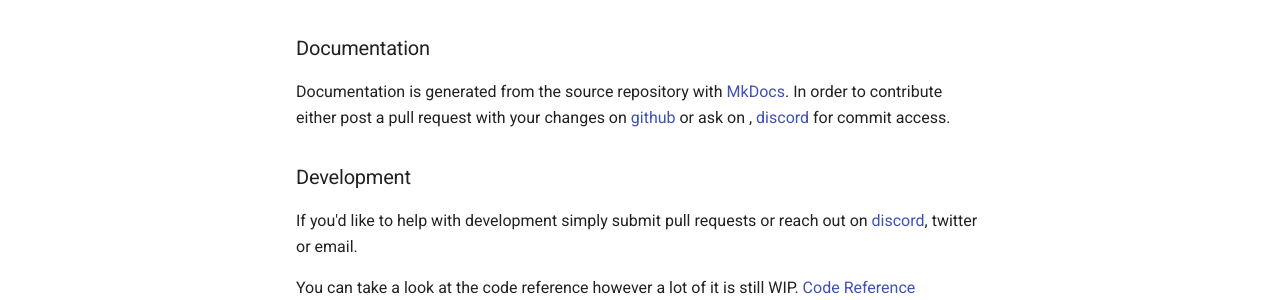
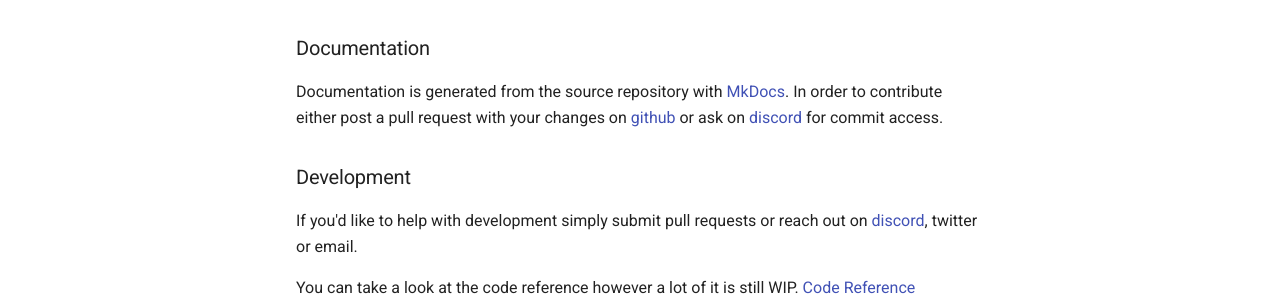
Before and after one commit to hlorus/CAD_Sketcher, an MkDocs documentation site: the page built from docs/advanced.md, in a window 1280 px wide and 900 px high, scrolled down 894 px. Shown: the part 531-831 px from the top of the window. Built offline with MkDocs 1.6.1 and Material for MkDocs 9.7.7, drawn with Linux system fonts in a browser that asks for light colours.

Commit message:
Minor syntax issue (line 46)

```diff
--- a/docs/advanced.md
+++ b/docs/advanced.md
@@ -43,7 +43,7 @@ Just grab the latest version, play around, provide feedback and redo!
 ### Documentation
 Documentation is generated from the source repository with [MkDocs](https://www.mkdocs.org/).
 In order to contribute either post a pull request with your changes on
-[github](https://github.com/hlorus/geometry_sketcher) or ask on , [discord](https://discord.gg/GzpJsShgxa) for commit access.
+[github](https://github.com/hlorus/geometry_sketcher) or ask on [discord](https://discord.gg/GzpJsShgxa) for commit access.
 
 <!-- TODO: Workboard -->
 
```
